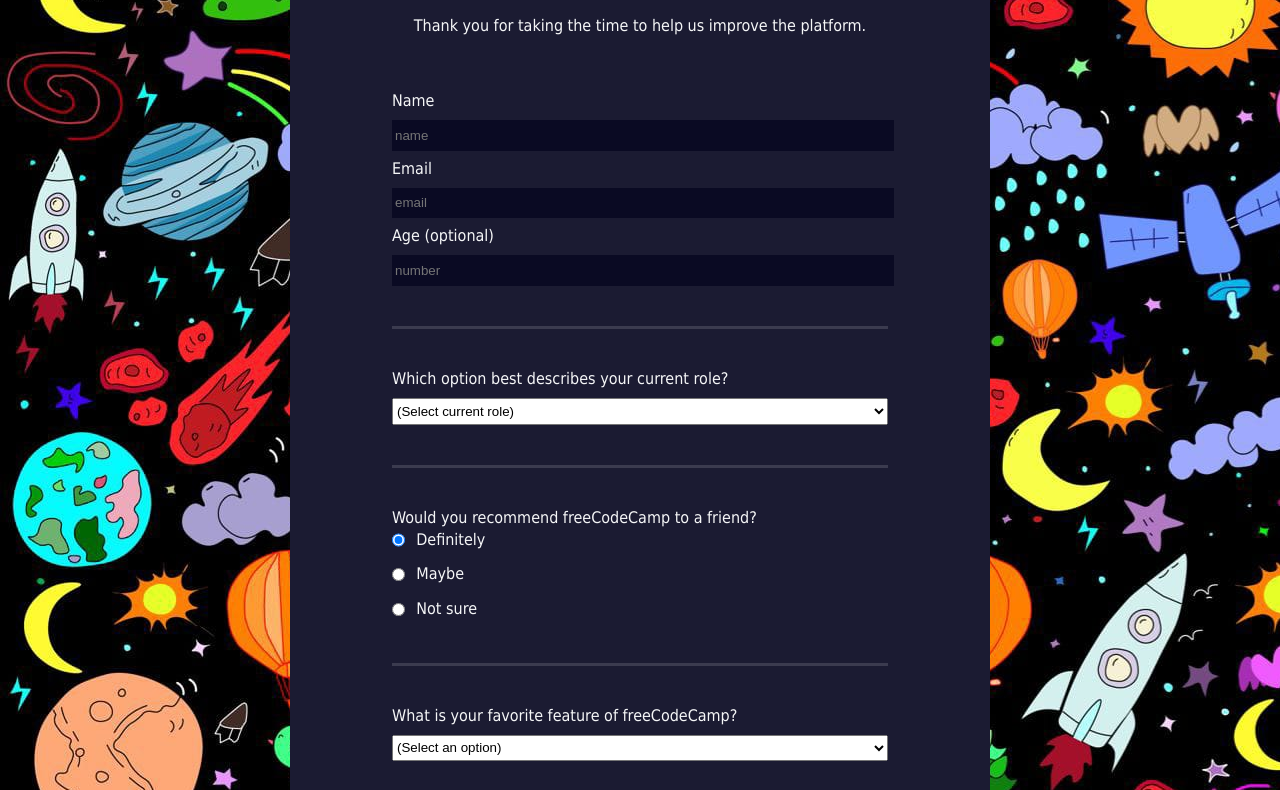
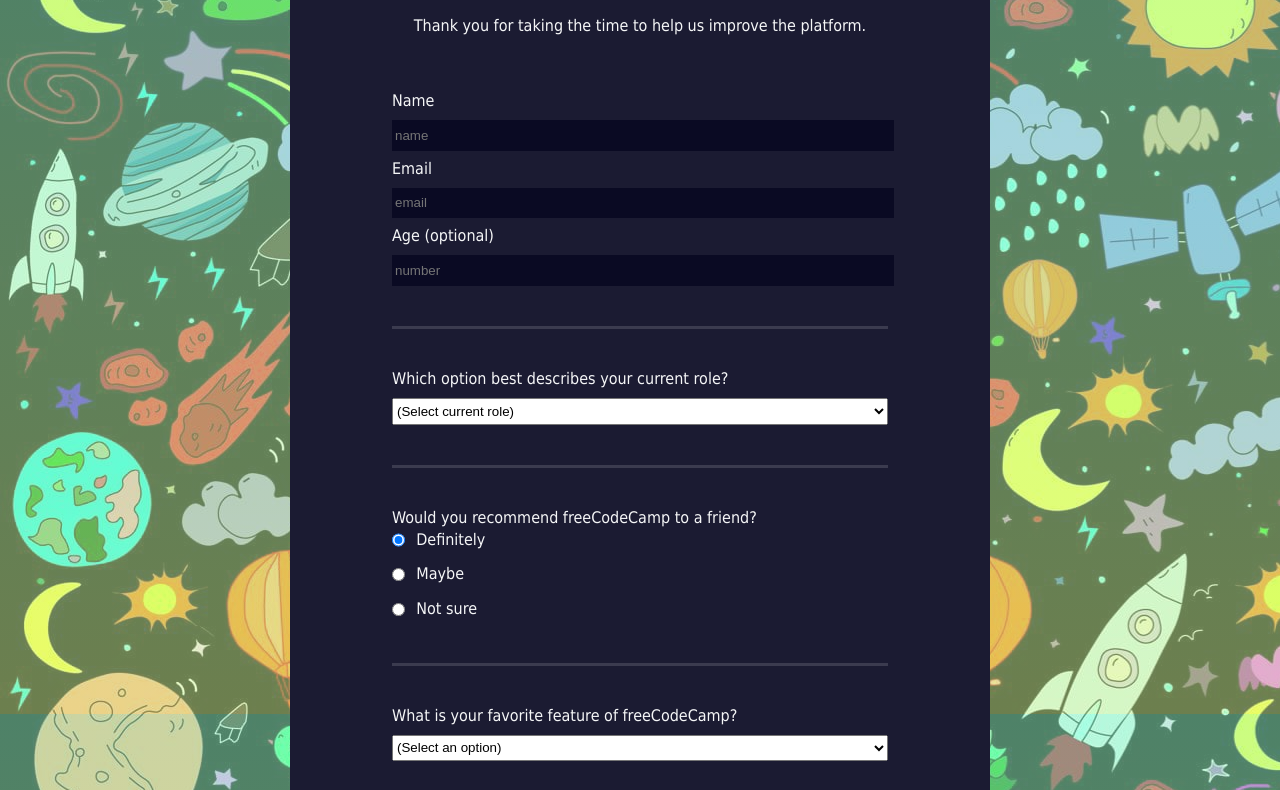
Before and after one commit to CarCasDP/survey-form-freecodecamp, a plain HTML site: page index.html in a window 1280 px wide. Shown: the part 86-876 px from the top of the page. Drawn offline with Linux system fonts and the light colour scheme.

Commit message:
Fix: Background boddy of my page

```diff
--- a/css/styles.css
+++ b/css/styles.css
@@ -3,11 +3,11 @@
   width: 100%;
   height: 100vh;
   margin: 0;
-  background-color: #1b1b32;
   color: #f5f6f7;
   font-family: Tahoma;
   font-size: 16px;
-  background-image: url("../img/planetas2.jpeg");
+  background: linear-gradient(rgba(153, 255, 204, 0.51), rgba(216, 253, 155, 0.5)), url("../img/planetas2.jpeg");
+  background-attachment: fixed;
   display: flex;
   justify-content: center;
 }
```
